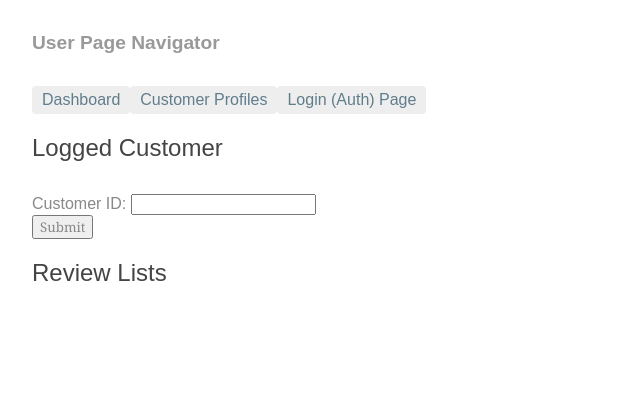
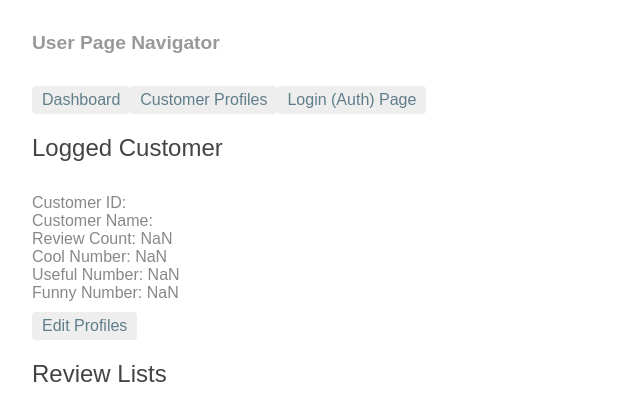
Before and after one commit to Shanfang/YummyRadar, an Angular app in the folder YummyRadar/: page /customers in a window 1280 px wide. Shown: the top 420 px of the page, without its empty margins (0-640 px from the left). Built offline with nearby package versions, Linux system fonts and the light colour scheme.

Commit message:
display real data

```diff
--- a/YummyRadar/src/app/components/auth/signin.component.ts
+++ b/YummyRadar/src/app/components/auth/signin.component.ts
@@ -44,8 +44,19 @@ export class SigninComponent implements OnInit {
         // localStorage.setItem('user_id', data.user_id);
         console.log(data);
         console.log(data.USER_ID);
+        console.log(data.REVIEW_COUNT);
         this.customer.id = data.USER_ID;
-        //this.router.navigateByUrl('/dashboard');
+
+
+        localStorage.setItem('id', data.USER_ID);
+        localStorage.setItem('name', data.NAME);
+        localStorage.setItem('review_count', data.REVIEW_COUNT.toString());
+        localStorage.setItem('cool', data.COOL.toString());
+        localStorage.setItem('funny', data.FUNNY.toString());
+        localStorage.setItem('useful', data.USEFUL.toString());
+
+
+        this.router.navigateByUrl('/customers');
       },
       err => console.error(err)
     );
--- a/YummyRadar/src/app/components/auth/signup.component.ts
+++ b/YummyRadar/src/app/components/auth/signup.component.ts
@@ -2,6 +2,7 @@ import {Component, OnInit} from '@angular/core';
 import {FormControl, FormGroup, Validators, ReactiveFormsModule} from '@angular/forms';
 import {AuthService} from '../../services/auth.service';
 import { Customer } from '../../models/customer';
+
 
 @Component({
   selector: 'app-signup',
@@ -10,6 +11,7 @@ import { Customer } from '../../models/customer';
 
 export class SignupComponent implements OnInit {
   myForm: FormGroup;
+
 
   constructor(private authService: AuthService) {}
 
--- a/YummyRadar/src/app/customer-profile/customer-profile.component.ts
+++ b/YummyRadar/src/app/customer-profile/customer-profile.component.ts
@@ -3,8 +3,6 @@ import {FormControl, FormGroup, NgForm, Validators, ReactiveFormsModule} from '@
 
 import { Customer } from '../models/customer';
 import { CustomerService } from '../services/customer.service';
-
-
 
 
 @Component({
@@ -15,12 +13,18 @@ import { CustomerService } from '../services/customer.service';
 export class CustomerProfileComponent implements OnInit {
   myForm: FormGroup;
   customer: Customer = {
-    id: '',
+    id: 'abc',
     name: ''
   }
   constructor(private customerService: CustomerService) { }
 
   ngOnInit(): void {
+
+    this.customer.id = localStorage.getItem('id');
+    this.customer.name = localStorage.getItem('name');
+    console.log(localStorage.getItem('id'));
+    console.log(localStorage.getItem('name'));
+
     this.myForm = new FormGroup({
       id: new FormControl(
         null, [
--- a/YummyRadar/src/app/customers/customers.component.css
+++ b/YummyRadar/src/app/customers/customers.component.css
@@ -46,3 +46,22 @@
   margin-right: .8em;
   border-radius: 4px 0 0 4px;
 }
+
+nav a {
+  padding: 5px 10px;
+  text-decoration: none;
+  margin-top: 10px;
+  display: inline-block;
+  background-color: #eee;
+  border-radius: 4px;
+}
+nav a:visited, a:link {
+  color: #607D8B;
+}
+nav a:hover {
+  color: #039be5;
+  background-color: #CFD8DC;
+}
+nav a.active {
+  color: #039be5;
+}
--- a/YummyRadar/src/app/customers/customers.component.html
+++ b/YummyRadar/src/app/customers/customers.component.html
@@ -24,7 +24,7 @@
     <button class="btn btn-primary" type="submit">Submit</button>
   </form>
 </div> -->
-
+<!--
 <div class="customers-container">
   <form (ngSubmit)='onSelectCustomer()' #f = "ngForm">
       <div class="form-group">
@@ -35,8 +35,20 @@
       </div>
       <button class="btn btn-primary" type="submit">Submit</button>
   </form>
-</div>
+</div> -->
 
+
+<div> <label>Customer ID: </label>{{this.customer.id}} </div>
+<div> <label>Customer Name: </label>{{this.customer.name}} </div>
+<div> <label>Review Count: </label>{{this.customer.review_count}} </div>
+<div> <label>Cool Number: </label>{{this.customer.cool}} </div>
+<div> <label>Useful Number: </label>{{this.customer.useful}} </div>
+<div> <label>Funny Number: </label>{{this.customer.funny}} </div>
+
+
+<nav>
+  <a routerLink="/profiles">Edit Profiles</a>
+</nav>
 
 <h2>Review Lists</h2>
 <ul class="review1">
--- a/YummyRadar/src/app/customers/customers.component.ts
+++ b/YummyRadar/src/app/customers/customers.component.ts
@@ -29,7 +29,14 @@ export class CustomersComponent implements OnInit {
     id : ''
   };
 
-
+  customer : Customer = {
+    id :'',
+    name : '',
+    review_count: 0,
+    cool: 0,
+    useful: 0,
+    funny: 0
+  }
   // review1 = REVIEW;
 
 
@@ -37,6 +44,13 @@ export class CustomersComponent implements OnInit {
 
   ngOnInit() {
     this.customerOnline.id = "";
+    this.customer.id = localStorage.getItem('id');
+    this.customer.name = localStorage.getItem('name');
+    this.customer.review_count = parseInt(localStorage.getItem('review_count'));
+    this.customer.cool = parseInt(localStorage.getItem('cool'));
+    this.customer.useful = parseInt(localStorage.getItem('useful'));
+    this.customer.funny = parseInt(localStorage.getItem('funny'));
+
     // console.log(this.idForm);
     // this.getCustomer();
   }
--- a/YummyRadar/src/app/mock-customers.ts
+++ b/YummyRadar/src/app/mock-customers.ts
@@ -6,8 +6,8 @@ export const CUSTOMER: Customer[] = [
     password: 'abc',
     name: 'Tom',
     review_count: 5,
-    cool_num: 2,
-    funny_num: 1,
-    useful_num: 1
+    cool: 2,
+    funny: 1,
+    useful: 1
   }
 ];
--- a/YummyRadar/src/app/models/customer.ts
+++ b/YummyRadar/src/app/models/customer.ts
@@ -3,7 +3,7 @@ export class Customer {
   password?: string;
   name?: string;
   review_count?: number;
-  cool_num?: number;
-  funny_num?: number;
-  useful_num?: number;
+  cool?: number;
+  funny?: number;
+  useful?: number;
 }
```
Also changed, not shown: 2 other files (tests, documents, lock files or other folders).
